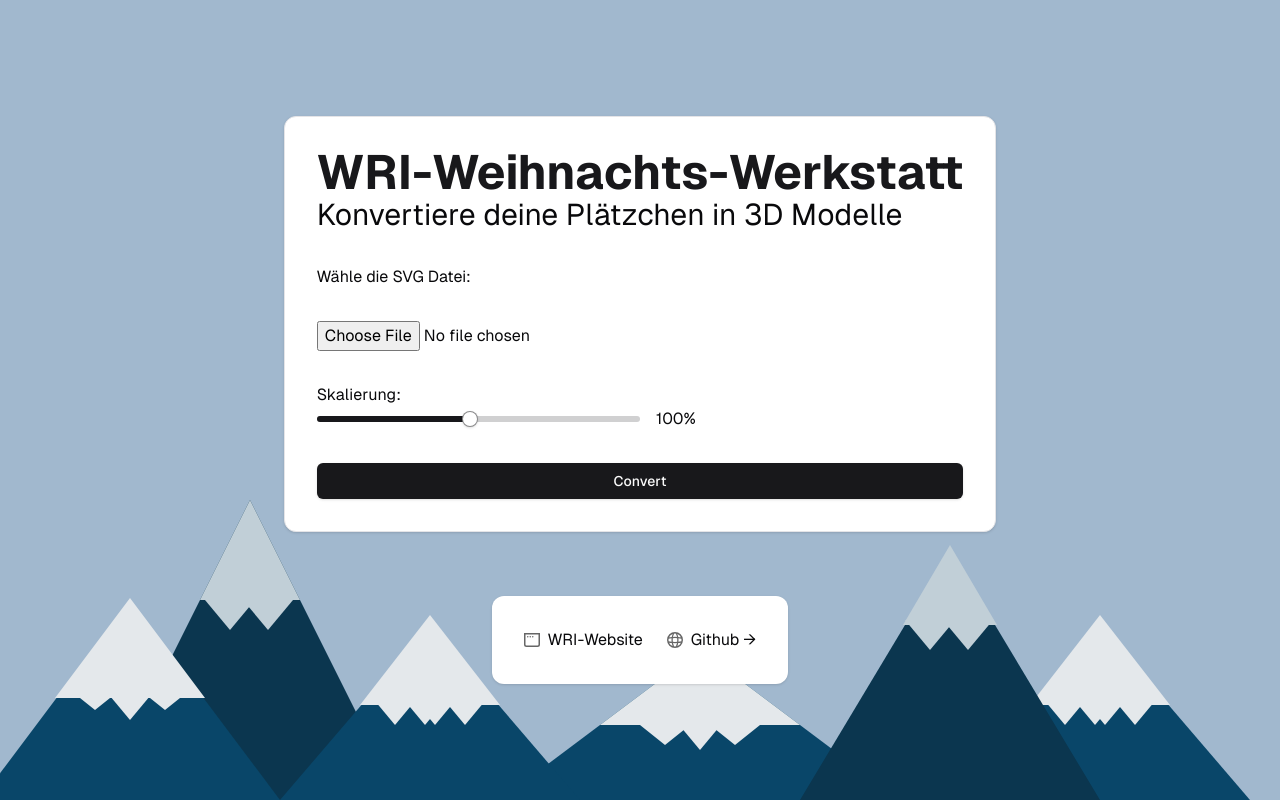
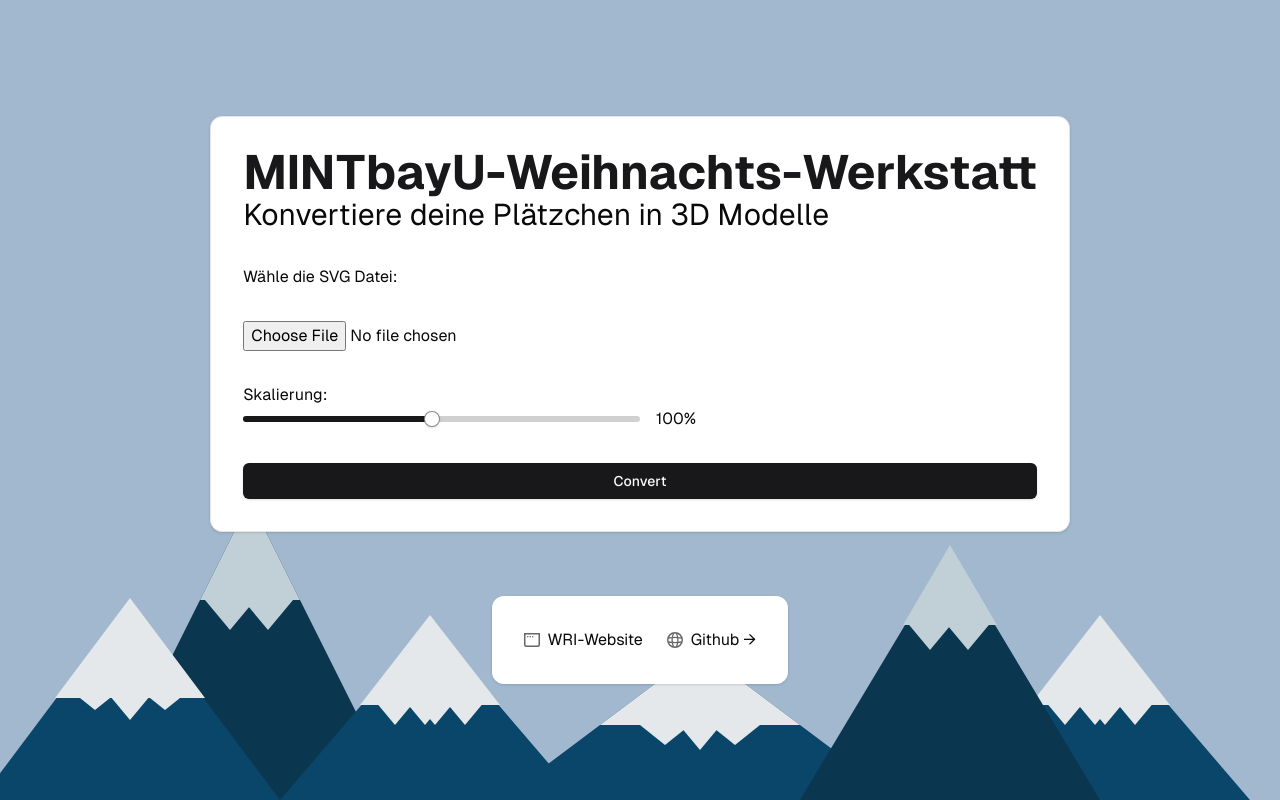
Before and after one commit to WRI-Obernburg/PlaetzchenConverter, a Next.js app: page / in a window 1280 px wide. Built offline with nearby package versions, Linux system fonts and the light colour scheme.

Commit message:
Changed titel

```diff
--- a/src/app/page.tsx
+++ b/src/app/page.tsx
@@ -109,7 +109,7 @@ union() {
         <Card className="flex flex-col gap-8 row-start-2 items-center sm:items-start">
           <CardContent className="flex flex-col gap-8 p-8">
             <div>
-              <p className="text-primary text-5xl font-bold">WRI-Weihnachts-Werkstatt</p>
+              <p className="text-primary text-5xl font-bold">MINTbayU-Weihnachts-Werkstatt</p>
 
               <p className=" text-3xl font-boldtext-primary">Konvertiere deine Plätzchen in 3D Modelle</p>
             </div>
```
